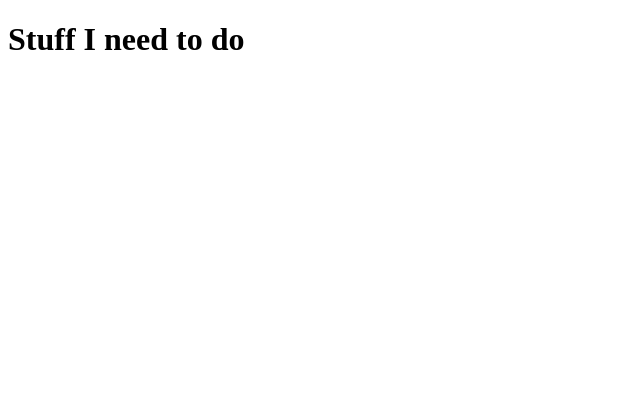
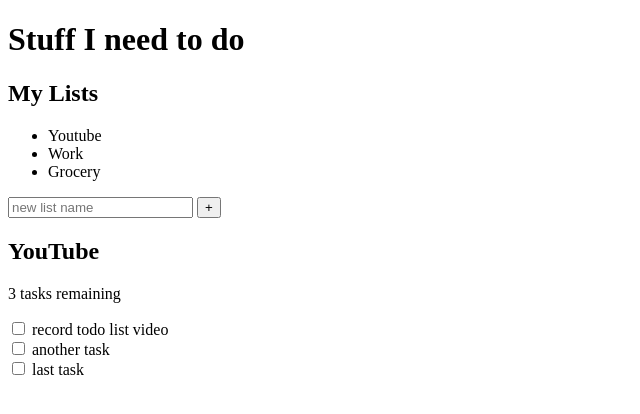
Before and after one commit to Charlie025x/Todo-App, a plain HTML site: page index.html in a window 1280 px wide. Shown: the whole page, without its empty margins (0-640 px from the left). Drawn offline with Linux system fonts and the light colour scheme.

Commit message:
html for 1st todo list

```diff
--- a/index.html
+++ b/index.html
@@ -13,10 +13,66 @@
     <h1 class="title">Stuff I need to do</h1>
 
     <div class="all-task">
+        <h2 class="task-list-title">My Lists</h2>
+        <ul class="task-list">
+            <li class="active-list">Youtube</li>
+            <li>Work</li>
+            <li>Grocery</li>
+        </ul>
+
+        <form action="">
+            <input type="text"
+            class="new list"
+            placeholder="new list name"
+            aria-label="new list name"
+            >
+            <button class="btn list" aria-label="create new list">+</button>
+        </form>
+    </div>
+
+    <div class="todo-list">
+        <div class="todo-header">
+            <h2 class="list-title">YouTube</h2>
+            <p class="task-count">3 tasks remaining</p>
+        </div>
+
+        <div class="todo-body">
+            <div class="tasks">
+                <div class="task">
+                    <input type="checkbox" id="task-1">
+                    <label for="task-1">
+                        <span class="custom-checkbox"></span>
+                        record todo list video
+                    </label>
+                </div>
+                <!-- /task 1 -->
+            <div class="tasks">
+                <div class="task">
+                    <input type="checkbox" id="task-1">
+                    <label for="task-1">
+                        <span class="custom-checkbox"></span>
+                        another task
+                    </label>
+                </div>
+                <!-- /task 2 -->
+            <div class="tasks">
+                <div class="task">
+                    <input type="checkbox" id="task-1">
+                    <label for="task-1">
+                        <span class="custom-checkbox"></span>
+                        last task
+                    </label>
+                </div>
+                <!-- /task 3 -->
+            </div>
+
+            <div class="new-task-creator"></div>
+
+            <div class="delete-stuff"></div>
+
+        </div>
 
     </div>
 
-    <div class="todo-list"></div>
-
 </body>
 </html>
```
